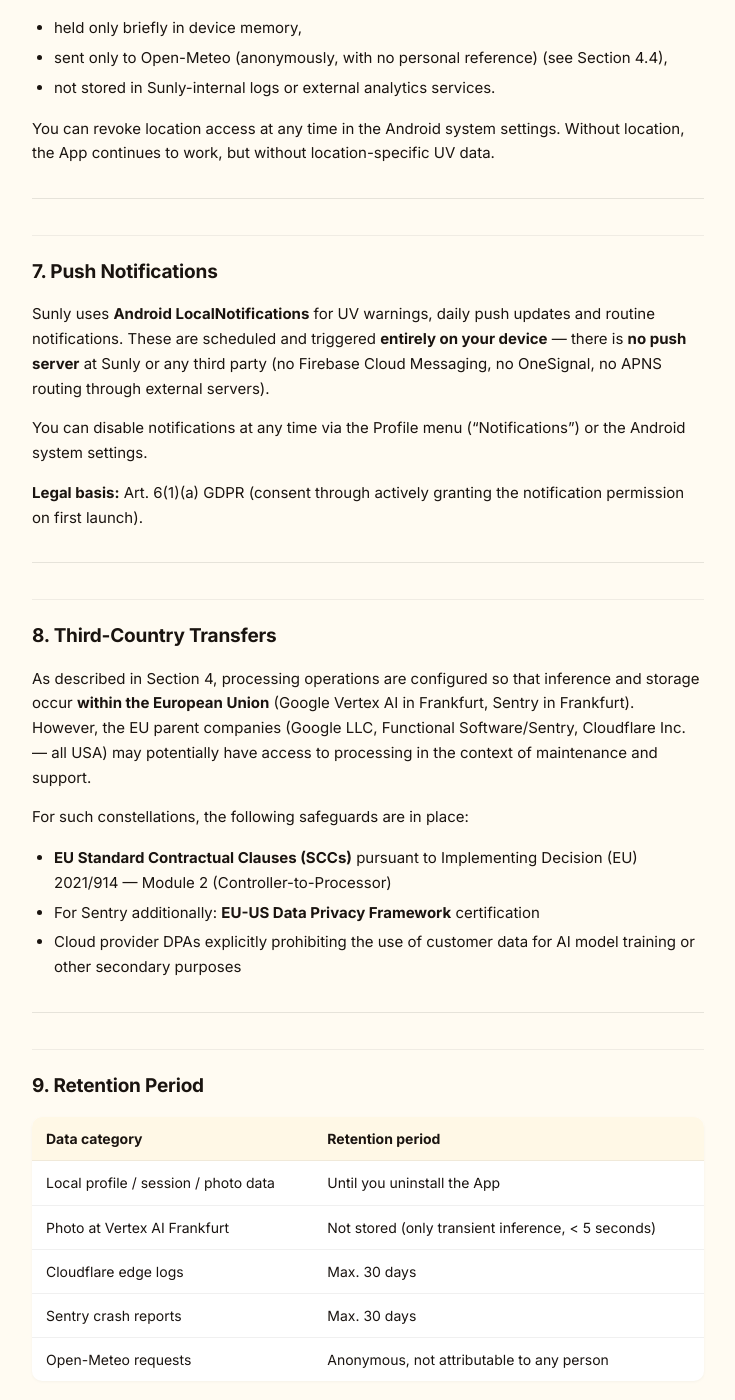
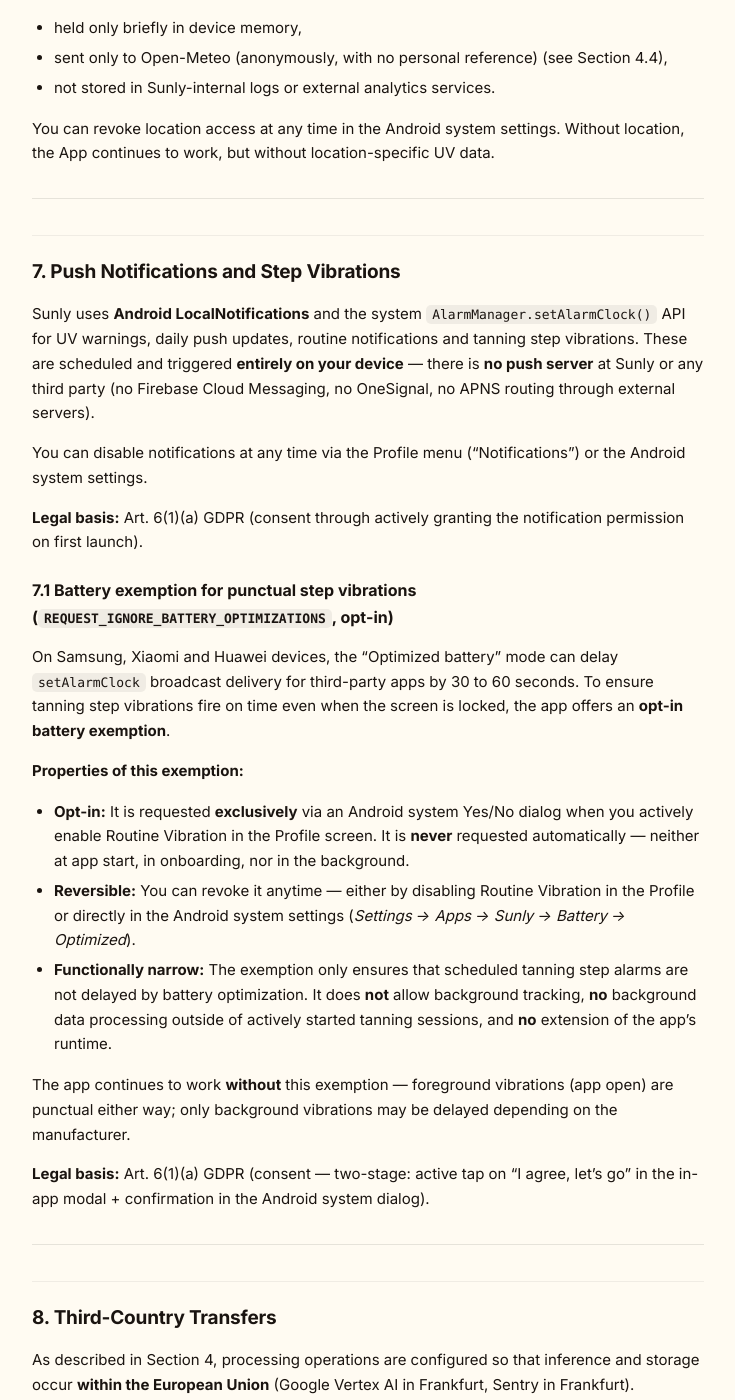
Before and after one commit to de34dm32ksm/sunly-legal, a Jekyll site: the page built from privacy-en.md, in a window 1280 px wide and 1400 px high, scrolled down 8808 px. Shown: the whole window, without its empty margins (272-1007 px from the left). Built offline with Jekyll 4.4.1, drawn with Linux system fonts in a browser that asks for light colours; some of the changed text lies outside the part shown.

Commit message:
Privacy v1.7: REQUEST_IGNORE_BATTERY_OPTIMIZATIONS Section 7.1 dokumentiert
App-Refactor Mai 2026 hat Foreground-Service durch setAlarmClock ersetzt.
Daraus resultiert die opt-in Battery-Exemption-Permission, die in der
Privacy Policy bislang nicht erwaehnt war — jetzt nachgezogen.

Neue Section 7.1 'Akku-Ausnahme fuer punktgenaue Step-Vibrationen':
* Opt-in only — angefragt nur bei aktivem User-Tap auf Routine-Vibration
* Nie automatisch beim App-Start oder im Onboarding
* Reversibel ueber Profil-Toggle oder Android-System-Settings
* Funktional eng begrenzt: nur Step-Alarme nicht verzoegern, kein
  Background-Tracking, keine Hintergrund-Datenverarbeitung
* Rechtsgrundlage Art. 6 Abs. 1 lit. a DSGVO (zweistufiger Consent)

Section 7 Titel erweitert: 'Push-Benachrichtigungen' -> 'Push-
Benachrichtigungen und Step-Vibrationen'.

Privacy v1.6 -> v1.7 (Changelog in Section 14).
Stand: 8. Mai 2026 -> 9. Mai 2026.

```diff
--- a/privacy-en.md
+++ b/privacy-en.md
@@ -5,7 +5,7 @@ layout: page
 
 # Privacy Policy — Sunly
 
-**Last updated:** May 8, 2026 · **Version:** 1.6
+**Last updated:** May 9, 2026 · **Version:** 1.7
 
 > **Note:** This is the English translation of the German privacy policy. In the event of any conflict or inconsistency, the German version (`Sunly_Datenschutzerklaerung_DE.md`) prevails.
 
@@ -267,13 +267,27 @@ You can revoke location access at any time in the Android system settings. Witho
 
 ---
 
-## 7. Push Notifications
+## 7. Push Notifications and Step Vibrations
 
-Sunly uses **Android LocalNotifications** for UV warnings, daily push updates and routine notifications. These are scheduled and triggered **entirely on your device** — there is **no push server** at Sunly or any third party (no Firebase Cloud Messaging, no OneSignal, no APNS routing through external servers).
+Sunly uses **Android LocalNotifications** and the system `AlarmManager.setAlarmClock()` API for UV warnings, daily push updates, routine notifications and tanning step vibrations. These are scheduled and triggered **entirely on your device** — there is **no push server** at Sunly or any third party (no Firebase Cloud Messaging, no OneSignal, no APNS routing through external servers).
 
 You can disable notifications at any time via the Profile menu ("Notifications") or the Android system settings.
 
 **Legal basis:** Art. 6(1)(a) GDPR (consent through actively granting the notification permission on first launch).
+
+### 7.1 Battery exemption for punctual step vibrations (`REQUEST_IGNORE_BATTERY_OPTIMIZATIONS`, opt-in)
+
+On Samsung, Xiaomi and Huawei devices, the "Optimized battery" mode can delay `setAlarmClock` broadcast delivery for third-party apps by 30 to 60 seconds. To ensure tanning step vibrations fire on time even when the screen is locked, the app offers an **opt-in battery exemption**.
+
+**Properties of this exemption:**
+
+- **Opt-in:** It is requested **exclusively** via an Android system Yes/No dialog when you actively enable Routine Vibration in the Profile screen. It is **never** requested automatically — neither at app start, in onboarding, nor in the background.
+- **Reversible:** You can revoke it anytime — either by disabling Routine Vibration in the Profile or directly in the Android system settings (*Settings → Apps → Sunly → Battery → Optimized*).
+- **Functionally narrow:** The exemption only ensures that scheduled tanning step alarms are not delayed by battery optimization. It does **not** allow background tracking, **no** background data processing outside of actively started tanning sessions, and **no** extension of the app's runtime.
+
+The app continues to work **without** this exemption — foreground vibrations (app open) are punctual either way; only background vibrations may be delayed depending on the manufacturer.
+
+**Legal basis:** Art. 6(1)(a) GDPR (consent — two-stage: active tap on "I agree, let's go" in the in-app modal + confirmation in the Android system dialog).
 
 ---
 
@@ -359,7 +373,13 @@ We implement the following technical and organizational measures:
 
 ## 14. Currency and Modification of this Privacy Policy
 
-This Privacy Policy is currently effective in the version stated above (last updated: May 8, 2026, version 1.6). Further development of the App or legal changes may require modification. The current Privacy Policy can be viewed at any time in the Profile menu under "Privacy".
+This Privacy Policy is currently effective in the version stated above (last updated: May 9, 2026, version 1.7). Further development of the App or legal changes may require modification. The current Privacy Policy can be viewed at any time in the Profile menu under "Privacy".
+
+**Changes in v1.7 vs. v1.6 (May 9, 2026):**
+
+- New Section 7.1 "Battery exemption for punctual step vibrations" — describes the opt-in `REQUEST_IGNORE_BATTERY_OPTIMIZATIONS` permission, requested exclusively when the user actively enables Routine Vibration (never automatically).
+- Architectural background: previously the app implemented the step timer via a Foreground Service with `FOREGROUND_SERVICE_SPECIAL_USE` permission. This was replaced with the Play-Store-compliant `AlarmManager.setAlarmClock()` mechanism — which makes the opt-in battery exemption necessary for punctual background triggers on restrictive OEMs (Samsung etc.).
+- Section 7 title expanded from "Push Notifications" to "Push Notifications and Step Vibrations" because the mechanism now also covers local step-end alerts via `AlarmManager`.
 
 **Changes in v1.6 vs. v1.5 (May 8, 2026 — final pre-submission audit):**
 
```
Also changed, not shown: privacy.md (+24 -4 lines).
